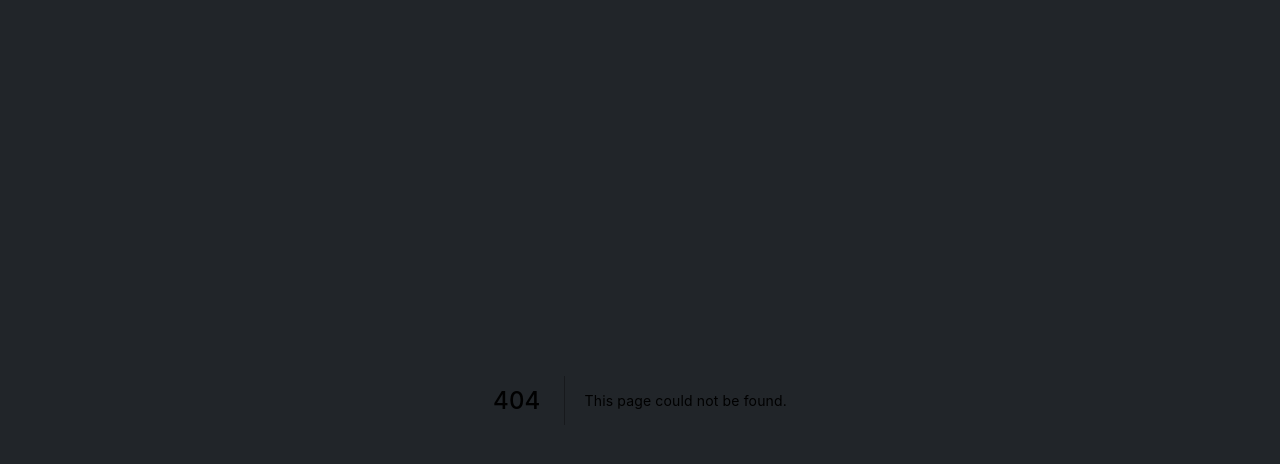
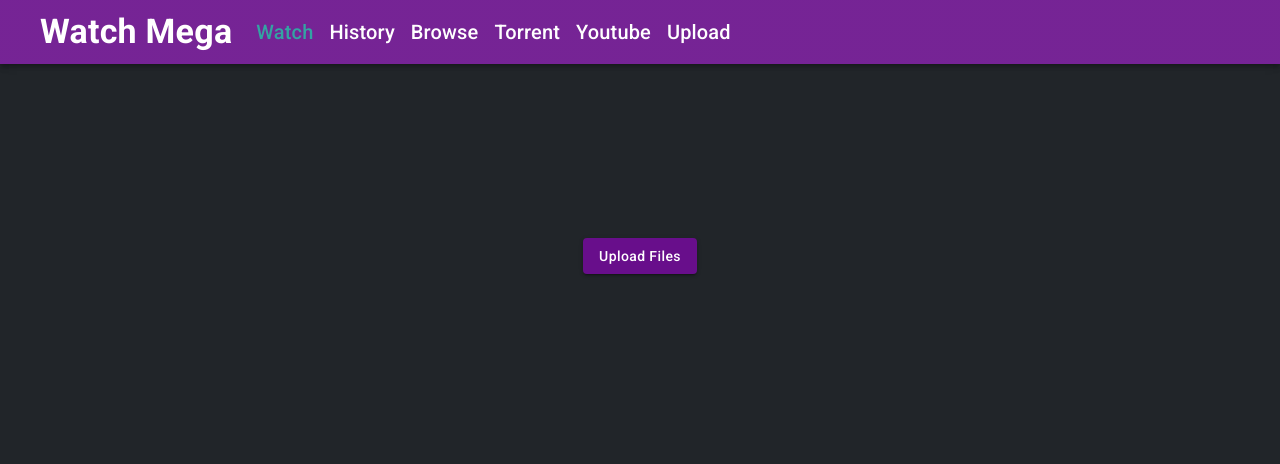
Before and after one commit to qhyun2/Watch-Mega, a Next.js app: page /upload in a window 1280 px wide. Before the commit this address had no page. Shown: the top 464 px of the page. Built offline with nearby package versions, Linux system fonts and the light colour scheme.

Commit message:
Add file upload page

```diff
--- a/components/Navbar.tsx
+++ b/components/Navbar.tsx
@@ -17,10 +17,11 @@
 
 const NAVITEMS = [
   { title: "Watch", path: "/" },
+  { title: "History", path: "/history" },
   { title: "Browse", path: "/browse" },
-  { title: "History", path: "/history" },
+  { title: "Torrent", path: "/torrent" },
   { title: "Youtube", path: "/youtube" },
-  { title: "Torrent", path: "/torrent" },
+  { title: "Upload", path: "/upload" },
 ];
 
 const NavDrawer: React.FC<{ page: string; open: boolean; setOpen: (state: boolean) => void }> = (props) => {
--- a/package.json
+++ b/package.json
@@ -39,6 +39,7 @@
     "ioredis": "^4.22.0",
     "iron-session": "^6.0.5",
     "moment": "^2.29.1",
+    "multer": "^1.4.4",
     "next": "^12.0.7",
     "next-connect": "^0.11.0",
     "nprogress": "^0.2.0",
--- /dev/null
+++ b/pages/upload.tsx
@@ -0,0 +1,79 @@
+import React, { useState } from "react";
+import { Button, Grid, LinearProgress, Typography } from "@mui/material";
+import axios from "axios";
+import Navbar from "../components/Navbar";
+
+const Upload: React.FC = () => {
+  const fileInputRef = React.useRef<HTMLInputElement | null>(null);
+  const formRef = React.useRef<HTMLFormElement | null>(null);
+  const [uploadProgress, setUploadProgress] = useState(0);
+  const [error, setError] = useState(false);
+  const [success, setSuccess] = useState(false);
+
+  const uploadFiles = async (event: React.ChangeEvent<HTMLInputElement>) => {
+    if (!event.target.files?.length) return;
+    const formData = new FormData();
+    Array.from(event.target.files).forEach((file) => {
+      formData.append(event.target.name, file);
+    });
+
+    axios
+      .post("/api/media/upload", formData, {
+        headers: { "content-type": "multipart/form-data" },
+        onUploadProgress: (event) => setUploadProgress(event.loaded / event.total),
+      })
+      .then(() => {
+        setSuccess(true);
+        setUploadProgress(0);
+      })
+      .catch(() => {
+        setError(true);
+      });
+    formRef.current?.reset();
+  };
+
+  return (
+    <React.Fragment>
+      <header>
+        <Navbar page="Watch" />
+      </header>
+      <Grid
+        container
+        direction="column"
+        alignItems="center"
+        justifyContent="center"
+        spacing={4}
+        style={{ minHeight: "60vh" }}>
+        <Grid item xs={3}>
+          <form ref={formRef}>
+            <Button onClick={() => fileInputRef.current?.click()} variant="contained">
+              Upload Files
+            </Button>
+            <input
+              type="file"
+              multiple={true}
+              name={"main"}
+              onChange={uploadFiles}
+              style={{ display: "none" }}
+              ref={fileInputRef}
+            />
+          </form>
+        </Grid>
+        {uploadProgress != 0 && (
+          <Grid item container alignItems={"center"} justifyContent={"center"} spacing={1} xs={6}>
+            <Grid item>
+              <LinearProgress value={uploadProgress * 100} variant="determinate" sx={{ minWidth: "30vw" }} />
+            </Grid>
+            <Grid item>
+              <Typography>{`${Math.round(uploadProgress * 100)}%`}</Typography>
+            </Grid>
+          </Grid>
+        )}
+        <Grid item>{error && <Typography color="red">Upload error!</Typography>}</Grid>
+        <Grid item>{success && <Typography color="lightgreen">Upload Success!</Typography>}</Grid>
+      </Grid>
+    </React.Fragment>
+  );
+};
+
+export default Upload;
```
Also changed, not shown: pages/api/media/upload.ts (added, +22 -0 lines), 1 other file (tests, documents, lock files or other folders).
